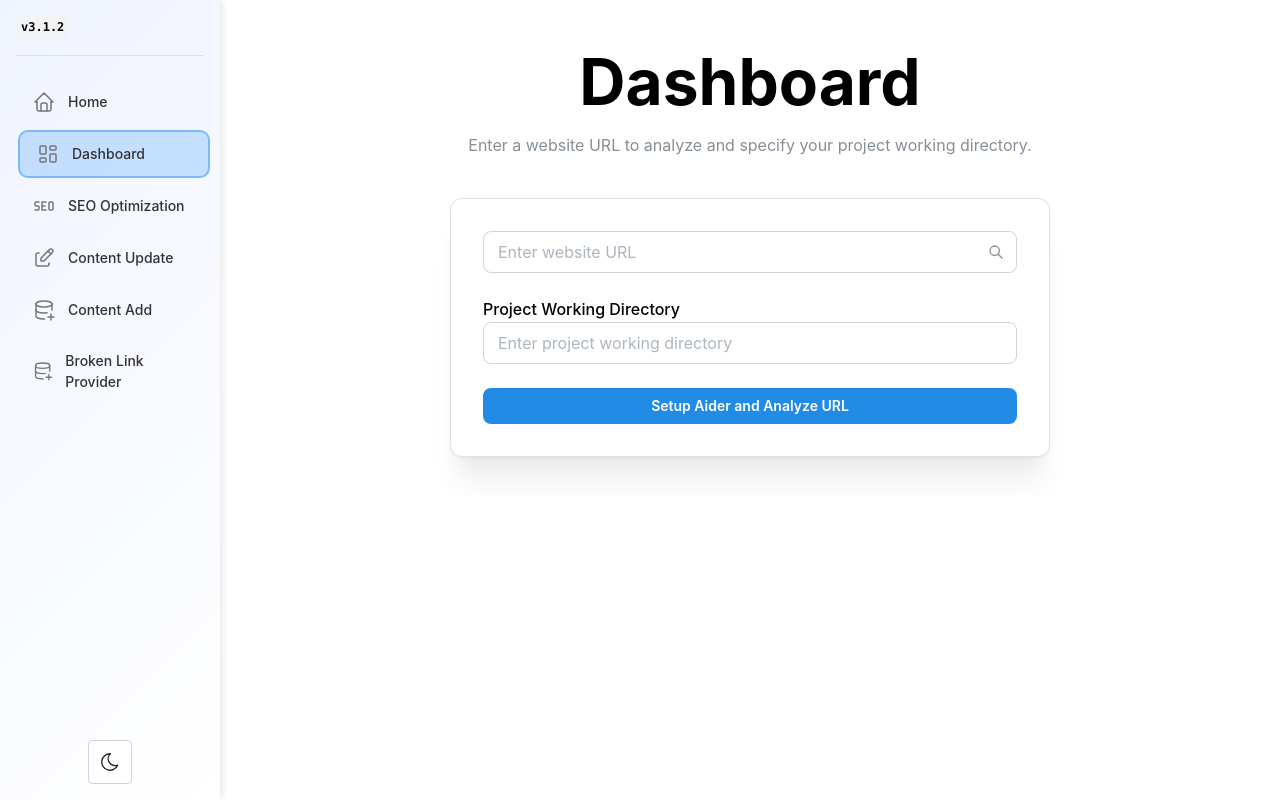
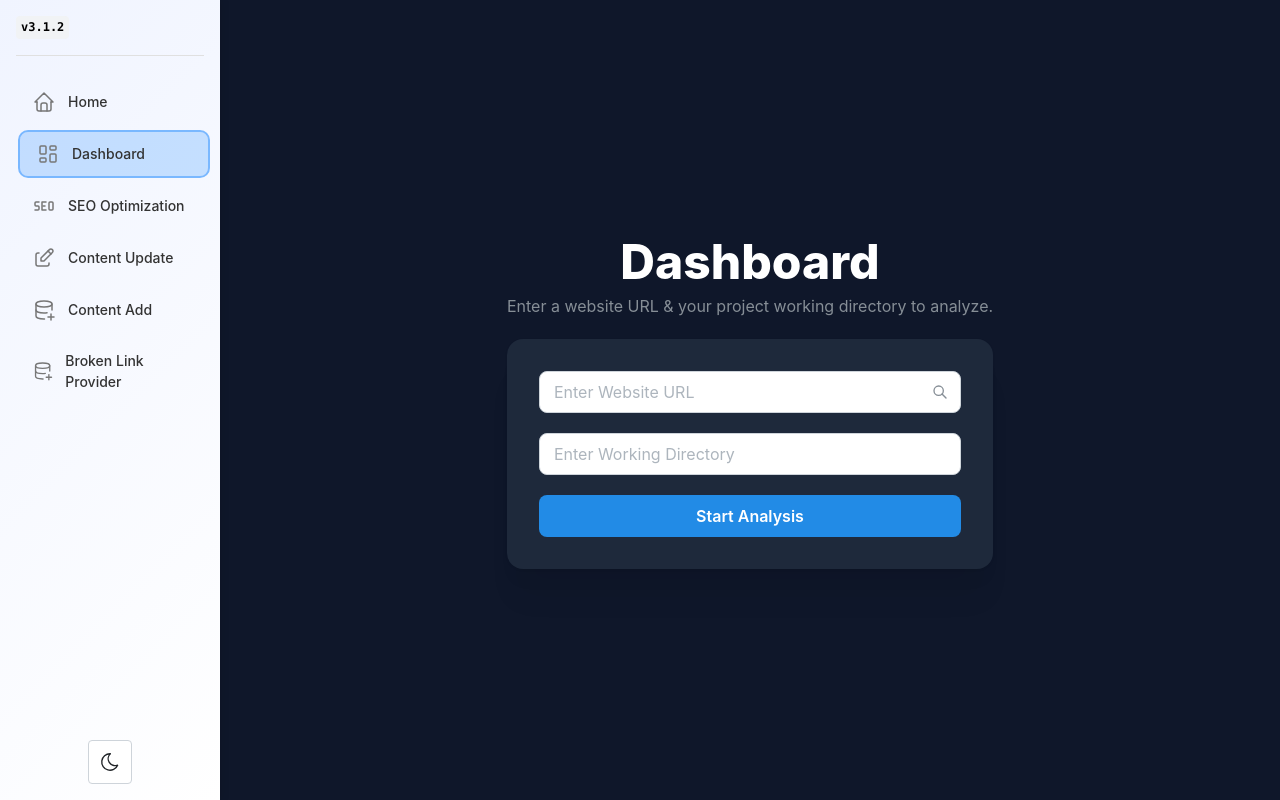
Before and after one commit to harshiill/CO-DED, a Next.js app: page /dashboard in a window 1280 px wide. Built offline with nearby package versions, Linux system fonts and the light colour scheme.

Commit message:
dashboard updated

```diff
--- a/app/components/hero-section/HeroTitle.tsx
+++ b/app/components/hero-section/HeroTitle.tsx
@@ -27,11 +27,12 @@ export function HeroTitle() {
       justifyContent: 'center',
       alignItems:'center',
       padding: '100px 20px',
+
       minHeight: '100vh',
       width:'100vw'
 
     }}>
-      <div style={{ textAlign: 'center', maxWidth: '800px' }}>
+      <div style={{ textAlign: 'center', maxWidth: '800px', paddingRight: '20px' }}>
 
         <h1 style={{
           fontSize: '3rem',
--- a/app/dashboard/page.tsx
+++ b/app/dashboard/page.tsx
@@ -1,6 +1,6 @@
 'use client';
 import { useState, useEffect } from 'react';
-import { Container, Card, TextInput, Button, Stack, Title, Text, Paper } from '@mantine/core';
+import { Container, Card, TextInput, Button, Stack, Title, Text, Paper, Loader, Center } from '@mantine/core';
 import { IconSearch } from '@tabler/icons-react';
 import { useAnalysis } from '../contexts/Analysiscontext';
 import { useRouter } from 'next/navigation';
@@ -8,186 +8,130 @@ import { updateContent, addContent, getErrorLinks, analyzeSEO, setupAider } from
 
 export default function Dashboard() {
   const [urlInput, setUrlInput] = useState('');
-  const [workingDir, setWorkingDir] = useState(''); // state for working directory
+  const [workingDir, setWorkingDir] = useState('');
   const [loading, setLoading] = useState(false);
   const [setupResult, setSetupResult] = useState(null);
   const { setUrl, setAnalysisData } = useAnalysis();
   const router = useRouter();
 
-  // Typewriter effect states and messages (unchanged)
   const messages = [
-    'OOur AI is thinking...',
-    'PPlease wait...',
-    'AAnalyzing your content...',
-    'CCrunching data...',
-    'AAlmost there...',
-    'PProcessing your request...',
-    'GGenerating insights...',
-    'SScanning for patterns...',
-    'RRefining the output...',
-    'LLoading smart responses...',
-    'EExamining possibilities...',
-    'CCalculating probabilities...',
-    'FFormulating a response...',
-    'DDigging into data...',
-    'VValidating information...',
-    'SSearching for accuracy...',
-    'CCompiling relevant details...',
-    'AAssessing the best outcome...',
-    'IInterpreting your input...',
-    'MMaking sense of the data...',
-    'UUnderstanding the context...'
+    'Thinking hard...',
+    'Analyzing your website...',
+    'Optimizing your content...',
+    'Generating SEO Insights...',
+    'Almost done...',
+    'Crafting smart solutions...',
   ];
   const [messageIndex, setMessageIndex] = useState(0);
   const [typedText, setTypedText] = useState('');
 
   useEffect(() => {
-    let cycleInterval;
+    let cycle;
     if (loading) {
-      cycleInterval = setInterval(() => {
+      cycle = setInterval(() => {
         setMessageIndex((prev) => (prev + 1) % messages.length);
-      }, 5000);
-    } else {
-      setMessageIndex(0);
+      }, 4000);
     }
-    return () => {
-      if (cycleInterval) clearInterval(cycleInterval);
-    };
+    return () => clearInterval(cycle);
   }, [loading]);
 
   useEffect(() => {
     if (loading) {
-      const fullMessage = messages[messageIndex];
+      const msg = messages[messageIndex];
       setTypedText('');
-      let charIndex = 0;
-      const typingInterval = setInterval(() => {
-        setTypedText((prev) => prev + fullMessage.charAt(charIndex));
-        charIndex++;
-        if (charIndex === fullMessage.length) {
-          clearInterval(typingInterval);
-        }
-      }, 100);
-      return () => clearInterval(typingInterval);
+      let i = 0;
+      const typer = setInterval(() => {
+        setTypedText((prev) => prev + msg.charAt(i));
+        i++;
+        if (i === msg.length) clearInterval(typer);
+      }, 80);
+      return () => clearInterval(typer);
     }
   }, [messageIndex, loading]);
 
   const handleSubmit = async () => {
-    if (!urlInput || !workingDir) return; // Ensure both inputs are provided
+    if (!urlInput || !workingDir) return;
     setLoading(true);
-    const trimmedUrl = urlInput.trim();
-    // Save URL in context
-    setUrl(trimmedUrl);
+    setUrl(urlInput.trim());
+
     try {
-      // Call the setupAider endpoint with the working directory
       const aiderRes = await setupAider(workingDir);
-      console.log('Aider setup response:', aiderRes);
       setSetupResult(aiderRes.stdout || aiderRes.error);
 
-      // Optionally, continue with other API calls concurrently
       const [updateRes, addRes, errorRes, seoRes] = await Promise.all([
-        updateContent(trimmedUrl),
-        addContent(trimmedUrl),
-        getErrorLinks(trimmedUrl),
-        analyzeSEO(trimmedUrl)
+        updateContent(urlInput.trim()),
+        addContent(urlInput.trim()),
+        getErrorLinks(urlInput.trim()),
+        analyzeSEO(urlInput.trim())
       ]);
-      // Store the responses in context
+
       setAnalysisData({
         update: updateRes,
         add: addRes,
         errorLinks: errorRes,
         seo: seoRes,
-        workingDir
+        workingDir,
       });
-      // Navigate to a results page (for example, /updatecontent)
+
       router.push('/updatecontent');
-    } catch (error) {
-      console.error("Error during analysis:", error);
+    } catch (err) {
+      console.error(err);
     } finally {
       setLoading(false);
     }
   };
 
   return (
-    <Container size="md" pt={40}>
-      <Title order={1} align="center" style={{ fontSize: '4rem', fontWeight: 700 }}>
+    <div style={{ minHeight: '100vh', backgroundColor: '#0F172A', display: 'flex', alignItems: 'center', justifyContent: 'center', padding: '2rem' }}>
+      <Container size="sm">
+        <Title align="center" style={{ fontSize: '3rem', fontWeight: 800, color: '#fff' }}>
           Dashboard
         </Title>
-      <Text align="center" color="dimmed" mt={10}>
-        Enter a website URL to analyze and specify your project working directory.
+        <Text align="center" color="dimmed" mb="lg">
+          Enter a website URL & your project working directory to analyze.
         </Text>
-      <Card
-        shadow="xl"
-        padding="xl"
-        withBorder
-        style={{
-          width: '100%',
-          maxWidth: 600,
-          borderRadius: 12,
-          margin: '40px auto'
-        }}
-      >
-        <Stack gap={24}>
+
+        <Card shadow="xl" padding="xl" radius="lg" style={{ backgroundColor: '#1E293B', color: '#fff' }}>
+          <Stack gap="lg">
             <TextInput
-            placeholder="Enter website URL"
-            rightSection={<IconSearch size={16} />}
+              placeholder="Enter Website URL"
               value={urlInput}
               onChange={(e) => setUrlInput(e.target.value)}
               radius="md"
               size="md"
+              rightSection={<IconSearch size={16} />}
             />
             <TextInput
-            placeholder="Enter project working directory"
-            label="Project Working Directory"
+              placeholder="Enter Working Directory"
               value={workingDir}
               onChange={(e) => setWorkingDir(e.target.value)}
               radius="md"
               size="md"
             />
-          <Button onClick={handleSubmit} fullWidth radius="md">
-            Setup Aider and Analyze URL
+            <Button fullWidth radius="md" size="md" onClick={handleSubmit}>
+              Start Analysis
             </Button>
           </Stack>
         </Card>
+
         {loading && (
-        <Paper
-          p="xl"
-          shadow="lg"
-          withBorder
-          mt={40}
-          style={{
-            backgroundColor: '#1e1e1e',
-            color: '#d4d4d4',
-            fontFamily: 'monospace',
-            borderRadius: '8px',
-            width: '100%',
-            padding: '20px',
-            minHeight: '200px'
-          }}
-        >
-          <div
-            style={{
-              padding: '10px 20px',
-              borderBottom: '1px solid #333',
-              display: 'flex',
-              gap: '8px',
-              alignItems: 'center'
-            }}
-          >
-            <div style={{ width: '12px', height: '12px', borderRadius: '50%', backgroundColor: '#ff5f56' }}></div>
-            <div style={{ width: '12px', height: '12px', borderRadius: '50%', backgroundColor: '#ffbd2e' }}></div>
-            <div style={{ width: '12px', height: '12px', borderRadius: '50%', backgroundColor: '#27c93f' }}></div>
-            <Text ml="auto" style={{ fontSize: '0.8rem' }}>Terminal</Text>
+          <Paper mt="xl" p="lg" radius="md" style={{ backgroundColor: '#1E293B', color: '#cbd5e1' }}>
+            <div style={{ display: 'flex', justifyContent: 'space-between', marginBottom: '1rem' }}>
+              <Text size="sm" color="dimmed">
+                Terminal
+              </Text>
+              <Loader size="xs" color="blue" />
             </div>
-          <div style={{ padding: '20px', whiteSpace: 'pre-wrap' }}>
-            {typedText}
-          </div>
+            <Text style={{ fontFamily: 'monospace', whiteSpace: 'pre-wrap' }}>{typedText}</Text>
           </Paper>
         )}
-      {setupResult && (
-        <Card shadow="sm" mt={20} padding="md">
-          <Text>{setupResult}</Text>
-        </Card>
+
+        {setupResult && !loading && (
+          <Paper mt="xl" p="lg" radius="md" style={{ backgroundColor: '#1E293B', color: '#cbd5e1' }}>
+            <Text style={{ fontFamily: 'monospace', whiteSpace: 'pre-wrap' }}>{setupResult}</Text>
+          </Paper>
         )}
       </Container>
+    </div>
   );
 }
```
Lines whose indentation alone changed are shown as unchanged.
